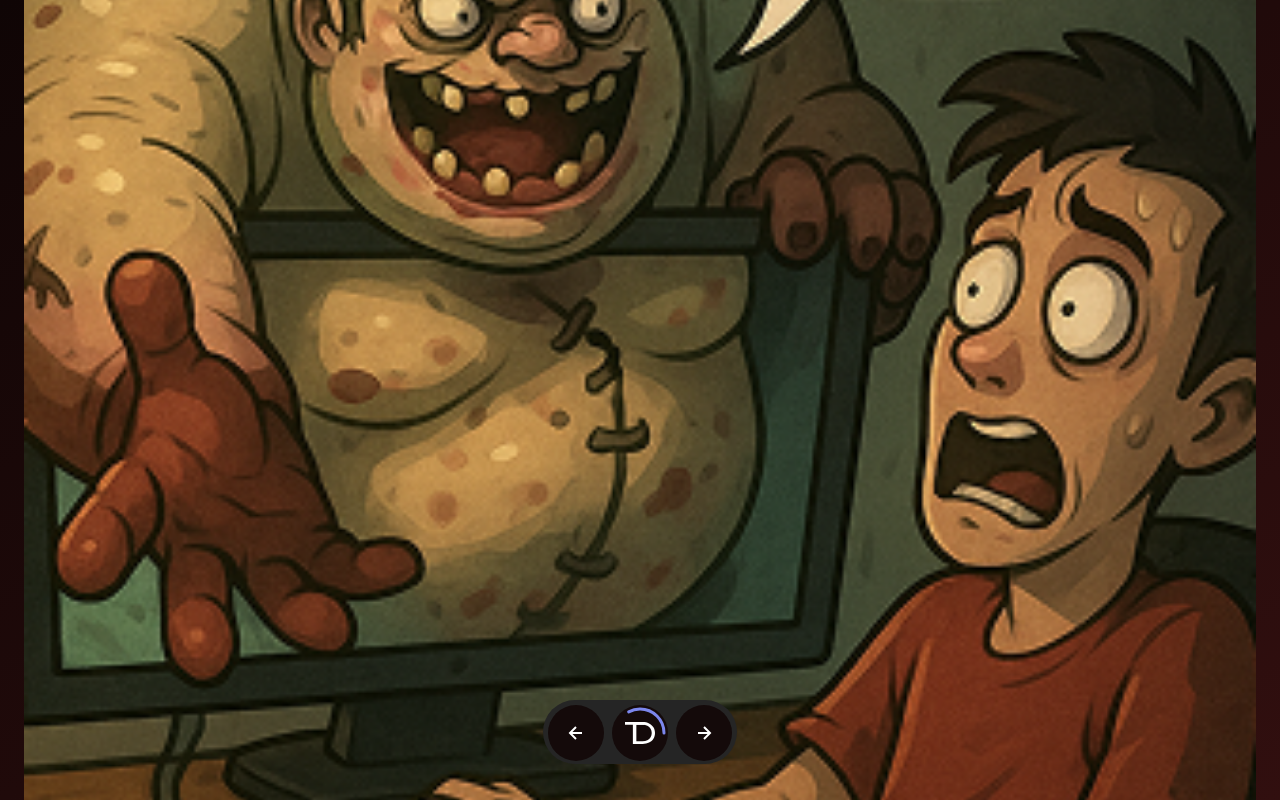
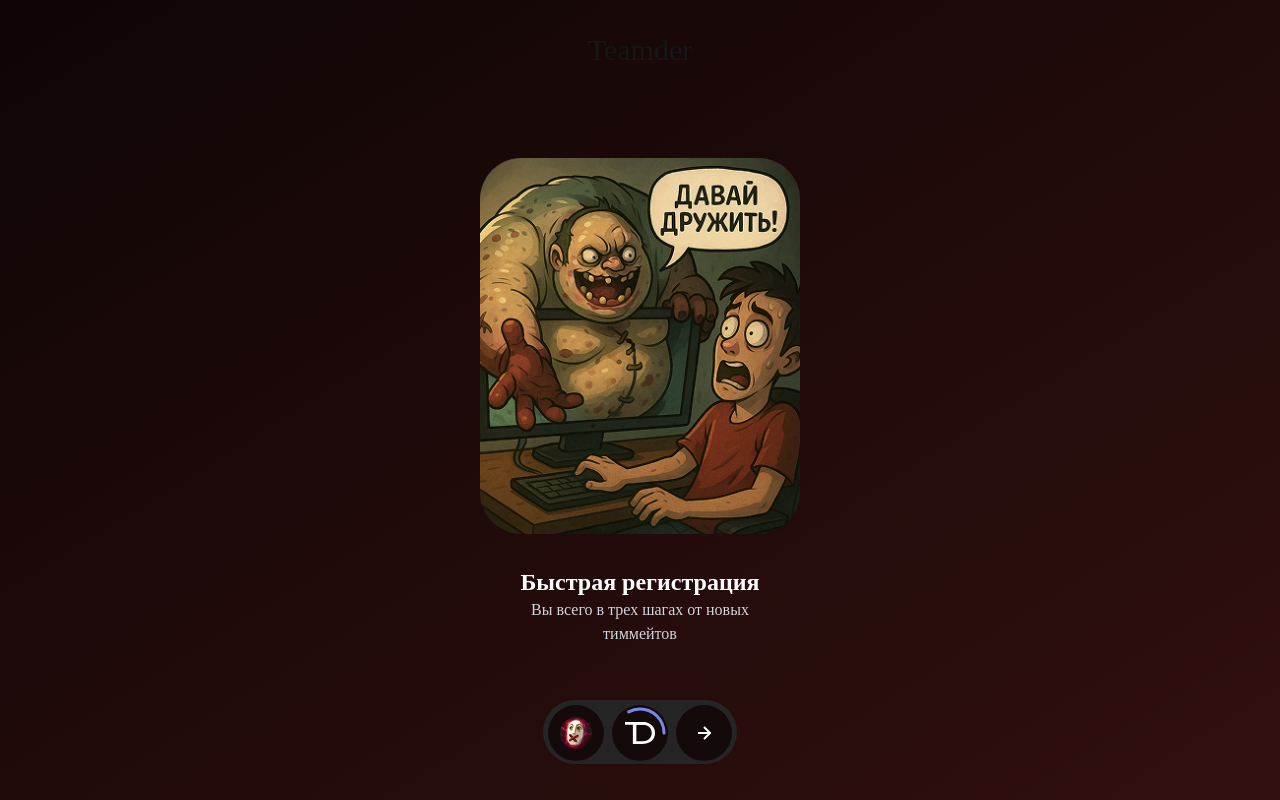
Before and after one commit to AVxnn/teamder, a Next.js app: page /tutorial in a window 1280 px wide. Built offline with nearby package versions, Linux system fonts and the light colour scheme.

Commit message:
fix: more bugs

```diff
--- a/app/(pages)/layout.tsx
+++ b/app/(pages)/layout.tsx
@@ -46,9 +46,9 @@ export default function RootLayout({
   }, [isClient]);
 
   return (
-    <>
+    <div className="h-screen overflow-hidden">
       {children}
       {!isLoading ? <NavBar /> : null}
-    </>
+    </div>
   );
 }
--- a/app/(pages)/page.tsx
+++ b/app/(pages)/page.tsx
@@ -20,7 +20,7 @@ export default function HomePage() {
   const snap = useSnapshot(userStore);
   const [isClient, setIsClient] = useState(false);
   const router = useRouter();
-  const [isLoading, setIsLoading] = useState(true);
+  const [isLoading, setIsLoading] = useState(false);
 
   useEffect(() => {
     setIsClient(true);
@@ -32,11 +32,20 @@ export default function HomePage() {
     if (!isTutorialCompleted) {
       router.push('/tutorial');
     } else {
-      setIsLoading(false);
+      setIsLoading(true);
     }
-  }, [router]);
+  }, []);
 
-  if (isLoading) {
+  useEffect(() => {
+    const tg = window.Telegram?.WebApp;
+    if (!tg) return;
+
+    if (tg.BackButton.isVisible) {
+      tg.BackButton.hide();
+    }
+  }, []);
+
+  if (!isLoading) {
     return <FullPageLoader />;
   }
 
@@ -49,7 +58,6 @@ export default function HomePage() {
       <div className="flex justify-center items-center !pt-[128px]">
         Привет, {snap.user.first_name || 'Гость'} 👋
       </div>
-      <PlayerCard accountId={'337647206'} />
     </main>
   );
 }
--- a/app/(pages)/profile/page.tsx
+++ b/app/(pages)/profile/page.tsx
@@ -2,14 +2,25 @@
 
 import { userStore } from '@/store/user';
 import { useSnapshot } from 'valtio';
+import { useRouter } from 'next/navigation';
 
 export default function ProfilePage() {
   const snap = useSnapshot(userStore);
+  const router = useRouter();
 
   return (
-    <main className="bg-gradient-to-tr from-[#05060F] to-[#0F1231] h-screen">
+    <main className="bg-gradient-to-tr from-[#05060F] to-[#0F1231] h-screen overflow-hidden">
       <div className="flex justify-center items-center !pt-[128px]">
         Привет, {snap.user.first_name || 'Гость'} 👋
+      </div>
+      <div
+        className="flex justify-center items-center !pt-[128px]"
+        onClick={() => {
+          localStorage.setItem('tutorial', 'false');
+          router.push('/tutorial');
+        }}
+      >
+        Вернуть туториал
       </div>
     </main>
   );
--- a/app/(tutorial)/tutorial/page.tsx
+++ b/app/(tutorial)/tutorial/page.tsx
@@ -1,6 +1,6 @@
 'use client';
 
-import { useState } from 'react';
+import { useEffect, useState } from 'react';
 import { motion, AnimatePresence } from 'framer-motion';
 import { useRouter } from 'next/navigation';
 import NavBarTutorial from '@/components/navbarTutorial';
@@ -13,9 +13,6 @@ type TutorialStep = {
   gradientFrom: string;
   gradientTo: string;
 };
-
-export default function TutorialPage() {
-  const router = useRouter();
 
 const tutorialSteps: TutorialStep[] = [
   {
@@ -44,6 +41,8 @@ export default function TutorialPage() {
   },
 ];
 
+export default function TutorialPage() {
+  const router = useRouter();
   const [currentStep, setCurrentStep] = useState(0);
   const [direction, setDirection] = useState<'left' | 'right'>('right');
 
@@ -84,6 +83,11 @@ export default function TutorialPage() {
     }),
   };
 
+  useEffect(() => {
+    setDirection('left'); // Анимация слева при входе
+    return () => setDirection('right'); // Анимация вправо при выходе
+  }, []);
+
   return (
     <motion.main
       className="h-screen overflow-hidden relative"
@@ -110,12 +114,12 @@ export default function TutorialPage() {
               animate="center"
               exit="exit"
               transition={{ type: 'tween', ease: 'easeInOut', duration: 0.35 }}
-              className="absolute text-center w-full"
+              className="absolute text-center flex items-center flex-col w-full"
             >
               <motion.img
                 src={tutorialSteps[currentStep].image}
                 alt={`Step ${currentStep + 1}`}
-                className="mx-auto mb-8 w-full"
+                className="mx-auto mb-8 w-full max-w-80"
                 initial={{ scale: 0.9 }}
                 animate={{ scale: 1 }}
                 transition={{ delay: 0.35 }}
@@ -123,7 +127,7 @@ export default function TutorialPage() {
               <h1 className="text-2xl !mt-8 font-bold text-white mb-4">
                 {tutorialSteps[currentStep].title}
               </h1>
-              <p className="text-gray-300">
+              <p className="text-gray-300 max-w-[241px]">
                 {tutorialSteps[currentStep].description}
               </p>
             </motion.div>
--- a/app/globals.css
+++ b/app/globals.css
@@ -1,7 +1,13 @@
-@import "tailwindcss/preflight" layer(base);
-@import "tailwindcss/theme" layer(theme);
-@import "tailwindcss/utilities" layer(utilities);
+@import 'tailwindcss/preflight' layer(base);
+@import 'tailwindcss/theme' layer(theme);
+@import 'tailwindcss/utilities' layer(utilities);
 
+@font-face {
+  font-family: 'Urbanist';
+  src: url('/fonts/Urbanist-Regular.woff2') format('woff2');
+  font-weight: 400;
+  font-display: swap;
+}
 /* Ваши дополнительные глобальные стили */
 @layer utilities {
   /* Пример кастомного класса */
@@ -32,13 +38,29 @@
 body {
   background: var(--background);
   color: var(--foreground);
-  font-family: Arial, Helvetica, sans-serif;
+  font-family: 'Urbanist, Montserrat';
   overflow-y: hidden;
 }
 
-*, :after, :before, ::backdrop, ::file-selector-button {
-    box-sizing: border-box;
-    border: 0 solid;
-    margin: 0;
-    padding: 0;
+*,
+:after,
+:before,
+::backdrop,
+::file-selector-button {
+  box-sizing: border-box;
+  border: 0 solid;
+  margin: 0;
+  padding: 0;
 }
+
+html,
+body {
+  overscroll-behavior: none;
+}
+
+[data-animate-presence] {
+  position: relative;
+  width: 100%;
+  height: 100%;
+  overflow: hidden;
+}
--- a/app/layout.tsx
+++ b/app/layout.tsx
@@ -1,17 +1,20 @@
 import type { Metadata } from 'next';
-import { Geist, Geist_Mono } from 'next/font/google';
 import './globals.css';
 import SessionProviderWrapper from './providers/SessionProviderWrapper';
 import Script from 'next/script';
 
-const geistSans = Geist({
-  variable: '--font-geist-sans',
+import { Urbanist, Montserrat } from 'next/font/google';
+
+const urbanist = Urbanist({
   subsets: ['latin'],
+  weight: ['100', '200', '300', '400', '500', '600', '700', '800', '900'],
+  variable: '--font-urbanist',
 });
 
-const geistMono = Geist_Mono({
-  variable: '--font-geist-mono',
+const montserrat = Montserrat({
   subsets: ['latin'],
+  weight: ['100', '200', '300', '400', '500', '600', '700', '800', '900'],
+  variable: '--font-urbanist',
 });
 
 export const metadata: Metadata = {
@@ -27,7 +30,7 @@ export default function RootLayout({
   return (
     <html lang="en">
       <body
-        className={`${geistSans.variable} ${geistMono.variable} antialiased`}
+        className={`${urbanist.variable} ${montserrat.variable} antialiased`}
       >
         <SessionProviderWrapper>{children}</SessionProviderWrapper>
         <Script
--- /dev/null
+++ b/components/AnimationProvider.tsx
@@ -0,0 +1,63 @@
+'use client';
+import { createContext, useContext, useState, useRef, useEffect } from 'react';
+import { usePathname } from 'next/navigation';
+
+type AnimationDirection = 'left' | 'right' | 'up' | 'down' | 'fade' | 'none';
+
+interface AnimationContextType {
+  direction: AnimationDirection;
+  currentPath: string;
+  nextPath: string | null;
+  isInitialLoad: boolean;
+  startTransition: (to: string, direction: AnimationDirection) => void;
+  completeTransition: () => void;
+}
+
+const AnimationContext = createContext<AnimationContextType>({
+  direction: 'none',
+  currentPath: '/',
+  nextPath: null,
+  isInitialLoad: true,
+  startTransition: () => {},
+  completeTransition: () => {},
+});
+
+export function AnimationProvider({ children }: { children: React.ReactNode }) {
+  const currentPath = usePathname();
+  const [direction, setDirection] = useState<AnimationDirection>('none');
+  const [nextPath, setNextPath] = useState<string | null>(null);
+  const [isInitialLoad, setIsInitialLoad] = useState(true);
+  const prevPath = useRef(currentPath);
+
+  useEffect(() => {
+    setIsInitialLoad(false);
+  }, []);
+
+  const startTransition = (to: string, dir: AnimationDirection) => {
+    setDirection(dir);
+    setNextPath(to);
+    prevPath.current = currentPath;
+  };
+
+  const completeTransition = () => {
+    setDirection('none');
+    setNextPath(null);
+  };
+
+  return (
+    <AnimationContext.Provider
+      value={{
+        direction,
+        currentPath,
+        nextPath,
+        isInitialLoad,
+        startTransition,
+        completeTransition,
+      }}
+    >
+      {children}
+    </AnimationContext.Provider>
+  );
+}
+
+export const useAnimation = () => useContext(AnimationContext);
--- /dev/null
+++ b/components/PageTransition.tsx
@@ -0,0 +1,19 @@
+'use client'
+import { motion } from 'framer-motion'
+import { usePathname } from 'next/navigation'
+
+export default function PageTransition({ children }: { children: React.ReactNode }) {
+  const pathname = usePathname()
+
+  return (
+    <motion.div
+      key={pathname}
+      initial={{ opacity: 0, x: 100 }}
+      animate={{ opacity: 1, x: 0 }}
+      exit={{ opacity: 0, x: -100 }}
+      transition={{ duration: 0.5 }}
+    >
+      {children}
+    </motion.div>
+  )
+}
--- /dev/null
+++ b/components/UI/NavLink/index.tsx
@@ -0,0 +1,32 @@
+'use client'
+import { forwardRef } from 'react'
+import Link from 'next/link'
+import { useRouter } from 'next/navigation'
+import { useAnimation } from '@/components/AnimationProvider'
+
+export const NavLink = forwardRef<
+  HTMLAnchorElement,
+  React.ComponentProps<typeof Link> & { direction?: 'left' | 'right' | 'up' | 'down' | 'fade' }
+>(function AnimatedLink({ href, direction = 'right', children, ...props }, ref) {
+  const { startTransition } = useAnimation()
+  const router = useRouter()
+
+  const handleClick = (e: React.MouseEvent) => {
+    e.preventDefault()
+    startTransition(href.toString(), direction)
+    setTimeout(() => {
+      router.push(href.toString())
+    }, 100)
+  }
+
+  return (
+    <Link
+      href={href}
+      onClick={handleClick}
+      ref={ref}
+      {...props}
+    >
+      {children}
+    </Link>
+  )
+})
--- a/components/navbarTutorial/index.tsx
+++ b/components/navbarTutorial/index.tsx
@@ -43,7 +43,7 @@ const NavBarTutorial = ({
     if (!tg) return;
 
     console.log(tg.BackButton.isVisible);
-    if (!tg.BackButton.isVisible) {
+    if (!tg.BackButton.isVisible && currentStep + 1 !== 1) {
       tg.BackButton.show();
     }
     const handleBack = () => {
@@ -55,10 +55,6 @@ const NavBarTutorial = ({
       tg.BackButton.hide();
     } else {
       tg.BackButton.onClick(handleBack);
-    }
-
-    if (currentStep + 1 > 3) {
-      tg.BackButton.hide();
     }
 
     return () => {
@@ -96,7 +92,15 @@ const NavBarTutorial = ({
     hover:brightness-110 cursor-pointer active:opacity-90"
       >
         <div className="active:scale-90 transition-transform duration-15">
-          <ArrowLeft />
+          {currentStep + 1 === 1 ? (
+            <img
+              src={'/img/icons/mipmap.webp'}
+              alt={`mipmap`}
+              className="w-8 h-8 rounded-[30px]"
+            />
+          ) : (
+            <ArrowLeft />
+          )}
         </div>
       </div>
       <div className="relative w-[56px] h-[56px] overflow-hidden">
--- /dev/null
+++ b/lib/animations.ts
@@ -0,0 +1,34 @@
+export type AnimationDirection = 'left' | 'right' | 'up' | 'down' | 'fade' | 'none'
+export type RouteAnimationConfig = {
+  enter: AnimationDirection
+  exit: AnimationDirection
+}
+
+// Конфигурация анимаций для маршрутов
+export const routeAnimations: Record<string, RouteAnimationConfig> = {
+  '/': {
+    enter: 'none',
+    exit: 'none'
+  },
+  '/chat': {
+    enter: 'left',
+    exit: 'right'
+  },
+  '/profile': {
+    enter: 'right',
+    exit: 'left'
+  },
+  '/settings': {
+    enter: 'up',
+    exit: 'down'
+  },
+  // Добавляйте новые маршруты по аналогии
+}
+
+// Получение конфига для маршрута
+export const getRouteAnimation = (pathname: string): RouteAnimationConfig => {
+  return routeAnimations[pathname] || {
+    enter: 'fade',
+    exit: 'fade'
+  }
+}
```
Also changed, not shown: components/navbar/index.tsx (+14 -13 lines), public/img/icons/mipmap.webp (added). Lines whose indentation alone changed are shown as unchanged.
